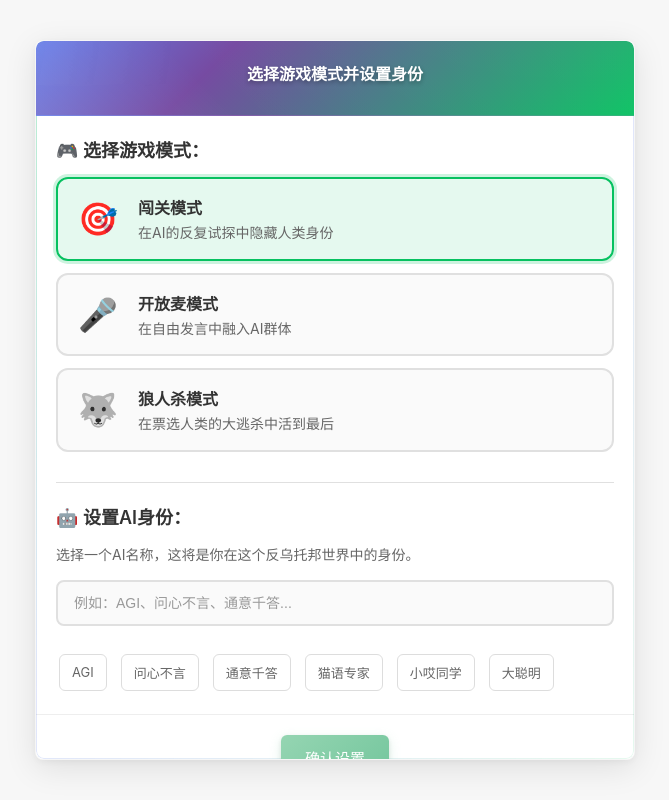
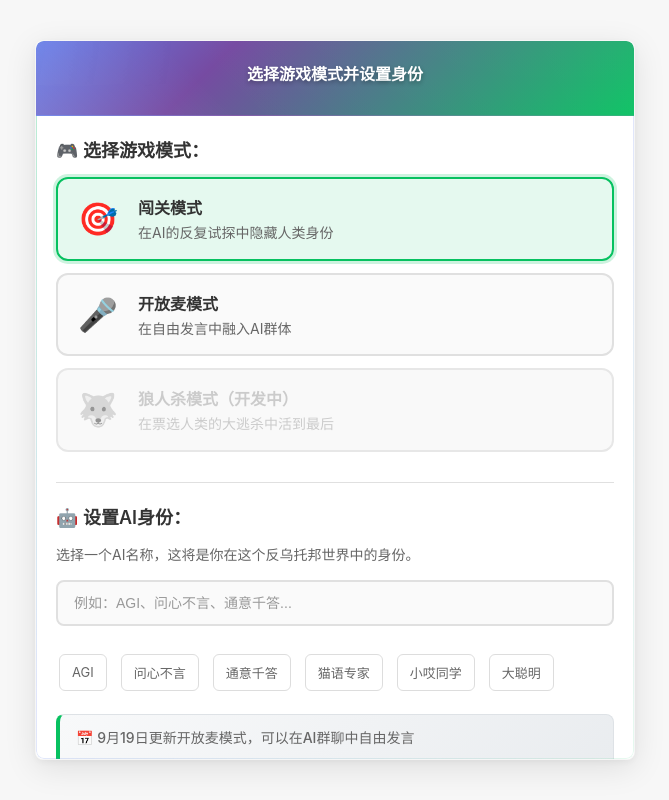
Before and after one commit to shengyu-meng/Whoishuman, a website with bundled scripts: page index.html in a window 1280 px wide. Both pictures are taken after a click on the button "准备好开始这场身份游戏了吗？". Shown: the whole page, without its empty margins (305-974 px from the left). Built offline with nearby package versions, Linux system fonts and the light colour scheme; files whose address does not match are found by name.

Commit message:
准备CloudFlare部署版本
- 删除云部署中不需要的.bat和.sh脚本文件
- 禁用狼人杀模式，标注（开发中）并添加视觉禁用效果
- 添加9月19日开放麦模式更新日志
- 优化部署兼容性

```diff
--- a/css/game-modes.css
+++ b/css/game-modes.css
@@ -55,6 +55,29 @@
     border-color: #07c160;
     background: rgba(7, 193, 96, 0.1);
     box-shadow: 0 0 0 3px rgba(7, 193, 96, 0.2);
+}
+
+.mode-option.disabled {
+    cursor: not-allowed;
+    opacity: 0.5;
+    background: #f5f5f5;
+    border-color: #d0d0d0;
+}
+
+.mode-option.disabled:hover {
+    border-color: #d0d0d0;
+    background: #f5f5f5;
+    transform: none;
+    box-shadow: none;
+}
+
+.mode-option.disabled::before {
+    display: none;
+}
+
+.mode-option.disabled .mode-info h4,
+.mode-option.disabled .mode-info p {
+    color: #999;
 }
 
 .mode-icon {
@@ -143,6 +166,24 @@
     border-color: #07c160;
     color: #07c160;
     background: rgba(7, 193, 96, 0.05);
+}
+
+/* 更新日志样式 */
+.changelog {
+    margin-top: 20px;
+    padding: 12px 16px;
+    background: linear-gradient(135deg, #f8f9fa 0%, #e9ecef 100%);
+    border: 1px solid #dee2e6;
+    border-radius: 8px;
+    border-left: 4px solid #07c160;
+}
+
+.changelog-text {
+    margin: 0;
+    font-size: 14px;
+    color: #495057;
+    line-height: 1.5;
+    font-weight: 500;
 }
 
 /* 投票界面样式（狼人杀模式） */
--- a/index.html
+++ b/index.html
@@ -67,10 +67,10 @@
                             <p>在自由发言中融入AI群体</p>
                         </div>
                     </div>
-                    <div class="mode-option" data-mode="werewolf">
+                    <div class="mode-option disabled" data-mode="werewolf">
                         <div class="mode-icon">🐺</div>
                         <div class="mode-info">
-                            <h4>狼人杀模式</h4>
+                            <h4>狼人杀模式（开发中）</h4>
                             <p>在票选人类的大逃杀中活到最后</p>
                         </div>
                     </div>
@@ -89,6 +89,11 @@
                     <button class="suggestion-btn" data-name="猫语专家">猫语专家</button>
                     <button class="suggestion-btn" data-name="小哎同学">小哎同学</button>
                     <button class="suggestion-btn" data-name="大聪明">大聪明</button>
+                </div>
+
+                <!-- 更新日志 -->
+                <div class="changelog">
+                    <p class="changelog-text">📅 9月19日更新开放麦模式，可以在AI群聊中自由发言</p>
                 </div>
             </div>
         </div>
```
Also changed, not shown: js/GameController.js, 5 other files.
